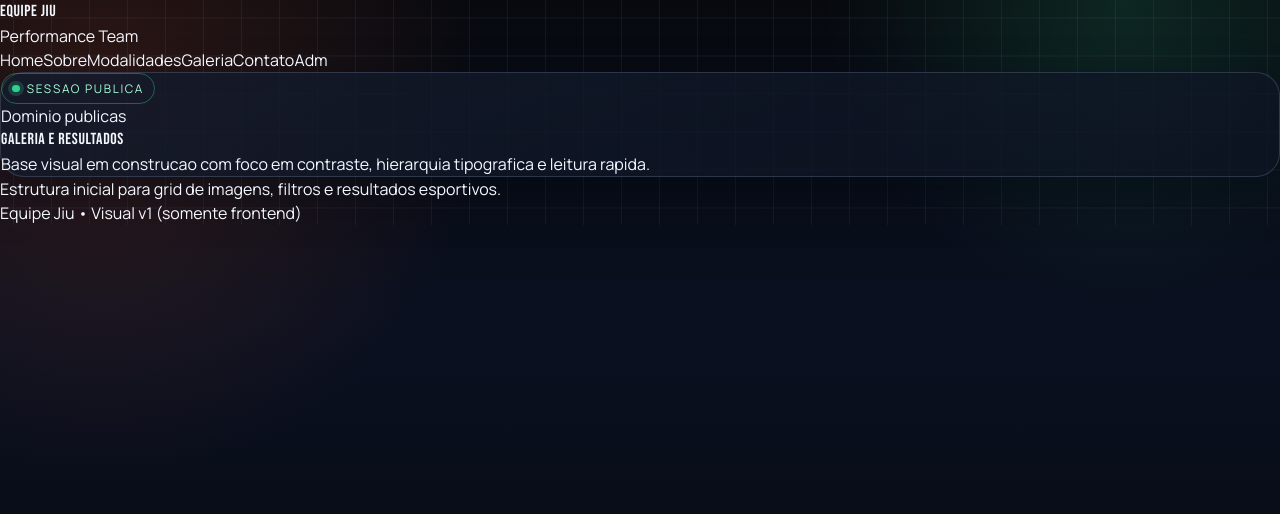
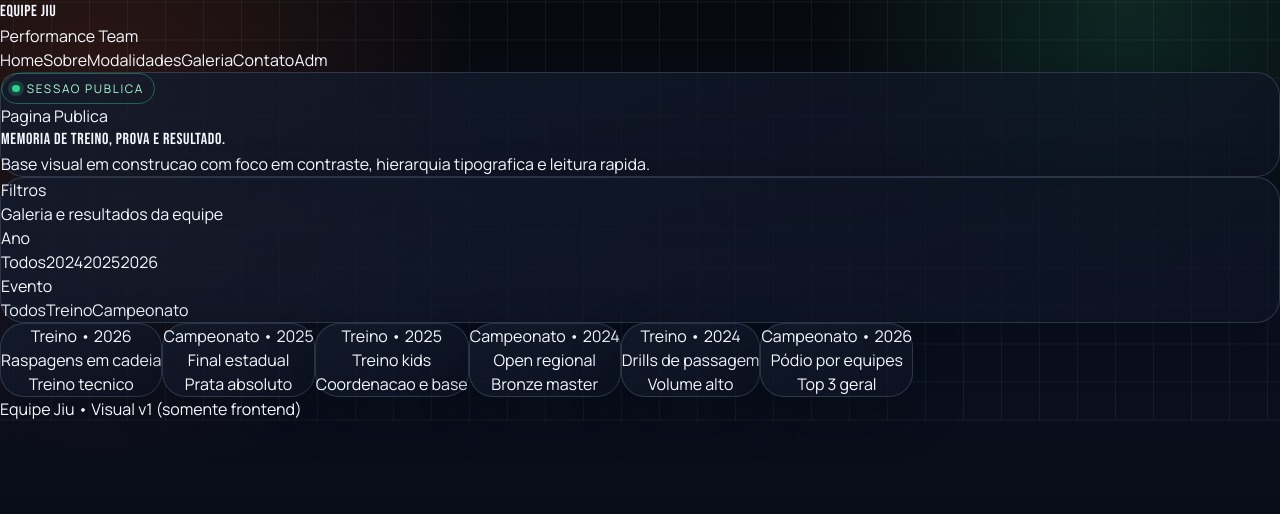
Before and after one commit to Dev-RuiDiniz/equipe_jiu, a Next.js app in the folder apps/web/: page /galeria in a window 1280 px wide. Shown: the top 514 px of the page. Built offline with nearby package versions, Linux system fonts and the light colour scheme.

Commit message:
feat(publicas): implementar pagina galeria com filtros e lightbox visual

```diff
--- a/apps/web/src/publicas/pages/galeria-page.tsx
+++ b/apps/web/src/publicas/pages/galeria-page.tsx
@@ -1,11 +1,135 @@
+"use client";
+
+import { useMemo, useState } from "react";
 import { PublicShell } from "@/publicas/components/public-shell";
 
+type Midia = {
+  id: number;
+  titulo: string;
+  evento: "Treino" | "Campeonato";
+  ano: "2024" | "2025" | "2026";
+  destaque: string;
+};
+
+const itens: Midia[] = [
+  { id: 1, titulo: "Raspagens em cadeia", evento: "Treino", ano: "2026", destaque: "Treino tecnico" },
+  { id: 2, titulo: "Final estadual", evento: "Campeonato", ano: "2025", destaque: "Prata absoluto" },
+  { id: 3, titulo: "Treino kids", evento: "Treino", ano: "2025", destaque: "Coordenacao e base" },
+  { id: 4, titulo: "Open regional", evento: "Campeonato", ano: "2024", destaque: "Bronze master" },
+  { id: 5, titulo: "Drills de passagem", evento: "Treino", ano: "2024", destaque: "Volume alto" },
+  { id: 6, titulo: "Pódio por equipes", evento: "Campeonato", ano: "2026", destaque: "Top 3 geral" },
+];
+
+const filtrosAno = ["Todos", "2024", "2025", "2026"] as const;
+const filtrosEvento = ["Todos", "Treino", "Campeonato"] as const;
+
 export function GaleriaPage() {
+  const [ano, setAno] = useState<(typeof filtrosAno)[number]>("Todos");
+  const [evento, setEvento] = useState<(typeof filtrosEvento)[number]>("Todos");
+  const [ativo, setAtivo] = useState<Midia | null>(null);
+
+  const filtrados = useMemo(() => {
+    return itens.filter((item) => {
+      const anoOk = ano === "Todos" || item.ano === ano;
+      const eventoOk = evento === "Todos" || item.evento === evento;
+      return anoOk && eventoOk;
+    });
+  }, [ano, evento]);
+
   return (
-    <PublicShell eyebrow="Dominio publicas" title="Galeria e Resultados">
-      <p className="max-w-2xl text-slate-300">
-        Estrutura inicial para grid de imagens, filtros e resultados esportivos.
-      </p>
+    <PublicShell eyebrow="Pagina Publica" title="Memoria de treino, prova e resultado.">
+      <section className="section-shell p-6 md:p-8">
+        <p className="text-xs uppercase tracking-[0.18em] text-orange-300">Filtros</p>
+        <h2 className="mt-2 text-3xl font-extrabold text-white">Galeria e resultados da equipe</h2>
+
+        <div className="mt-6 grid gap-4 md:grid-cols-2">
+          <div>
+            <p className="text-sm font-semibold text-slate-300">Ano</p>
+            <div className="mt-2 flex flex-wrap gap-2">
+              {filtrosAno.map((filtro) => (
+                <button
+                  type="button"
+                  key={filtro}
+                  onClick={() => setAno(filtro)}
+                  className={`rounded-full border px-3 py-1.5 text-sm font-semibold transition ${
+                    ano === filtro
+                      ? "border-orange-300 bg-orange-300/20 text-orange-100"
+                      : "border-slate-600 bg-slate-900/60 text-slate-300 hover:border-slate-400"
+                  }`}
+                >
+                  {filtro}
+                </button>
+              ))}
+            </div>
+          </div>
+
+          <div>
+            <p className="text-sm font-semibold text-slate-300">Evento</p>
+            <div className="mt-2 flex flex-wrap gap-2">
+              {filtrosEvento.map((filtro) => (
+                <button
+                  type="button"
+                  key={filtro}
+                  onClick={() => setEvento(filtro)}
+                  className={`rounded-full border px-3 py-1.5 text-sm font-semibold transition ${
+                    evento === filtro
+                      ? "border-emerald-300 bg-emerald-300/20 text-emerald-100"
+                      : "border-slate-600 bg-slate-900/60 text-slate-300 hover:border-slate-400"
+                  }`}
+                >
+                  {filtro}
+                </button>
+              ))}
+            </div>
+          </div>
+        </div>
+      </section>
+
+      <section className="grid gap-4 md:grid-cols-3">
+        {filtrados.map((item) => (
+          <button
+            type="button"
+            key={item.id}
+            onClick={() => setAtivo(item)}
+            className="section-shell overflow-hidden text-left transition hover:-translate-y-1"
+          >
+            <div className="h-44 bg-gradient-to-br from-[#253d64] via-[#1f1a33] to-[#203c34]" />
+            <div className="p-4">
+              <p className="text-xs uppercase tracking-[0.16em] text-orange-200">
+                {item.evento} • {item.ano}
+              </p>
+              <h3 className="mt-2 text-xl font-bold text-white">{item.titulo}</h3>
+              <p className="mt-1 text-sm text-slate-300">{item.destaque}</p>
+            </div>
+          </button>
+        ))}
+      </section>
+
+      {ativo ? (
+        <div
+          role="dialog"
+          aria-modal="true"
+          className="fixed inset-0 z-50 flex items-center justify-center bg-slate-950/85 px-4"
+        >
+          <div className="w-full max-w-3xl rounded-3xl border border-white/10 bg-[#11192b] p-5 md:p-8">
+            <div className="flex items-center justify-between gap-4">
+              <p className="text-xs uppercase tracking-[0.18em] text-orange-200">Lightbox visual</p>
+              <button
+                type="button"
+                onClick={() => setAtivo(null)}
+                className="rounded-full border border-slate-500 px-3 py-1 text-sm text-slate-200"
+              >
+                Fechar
+              </button>
+            </div>
+            <div className="mt-4 h-72 rounded-2xl bg-gradient-to-br from-[#253d64] via-[#1f1a33] to-[#203c34]" />
+            <h3 className="mt-5 text-3xl font-extrabold text-white">{ativo.titulo}</h3>
+            <p className="mt-2 text-slate-300">
+              {ativo.evento} • {ativo.ano} • {ativo.destaque}
+            </p>
+          </div>
+        </div>
+      ) : null}
     </PublicShell>
   );
 }
```
